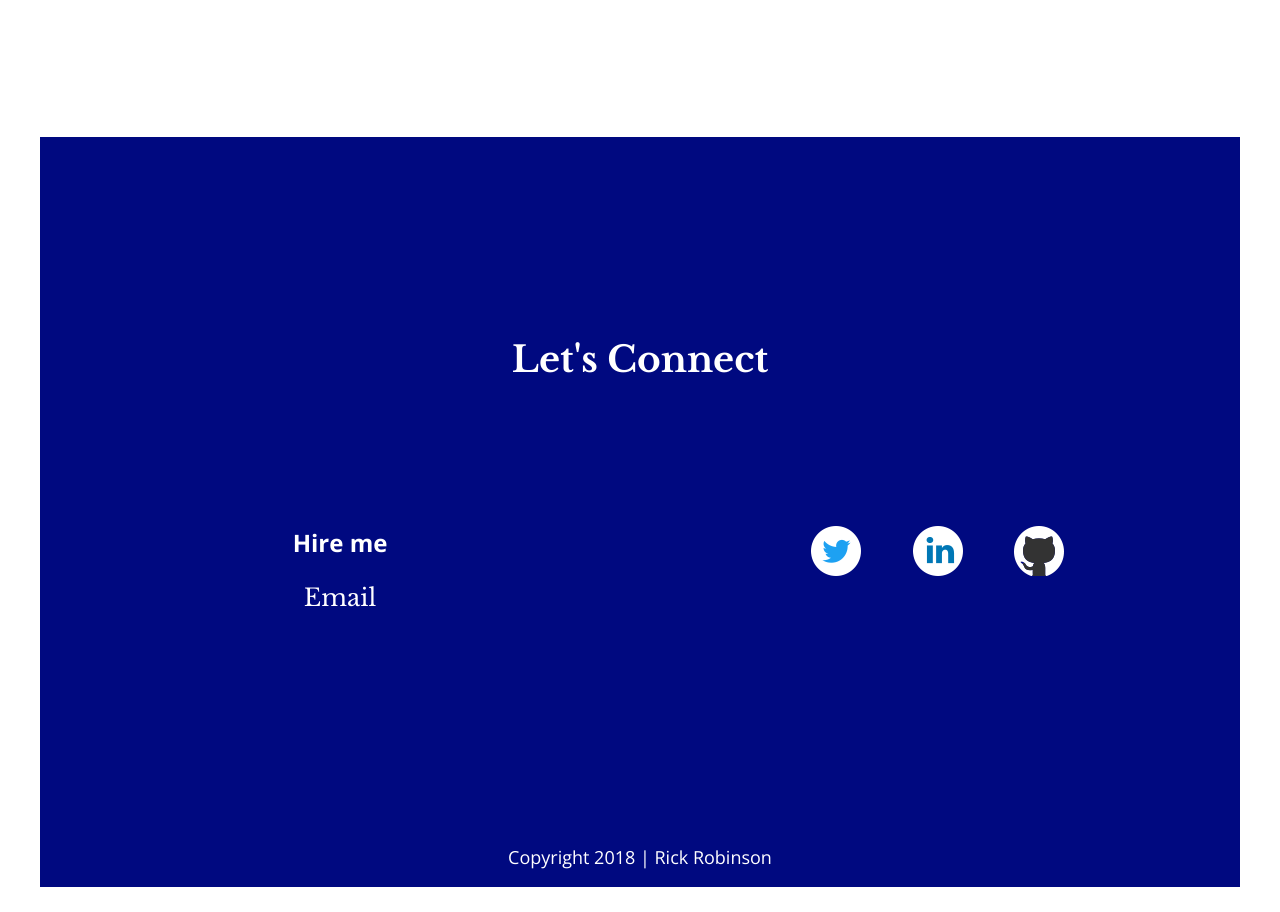
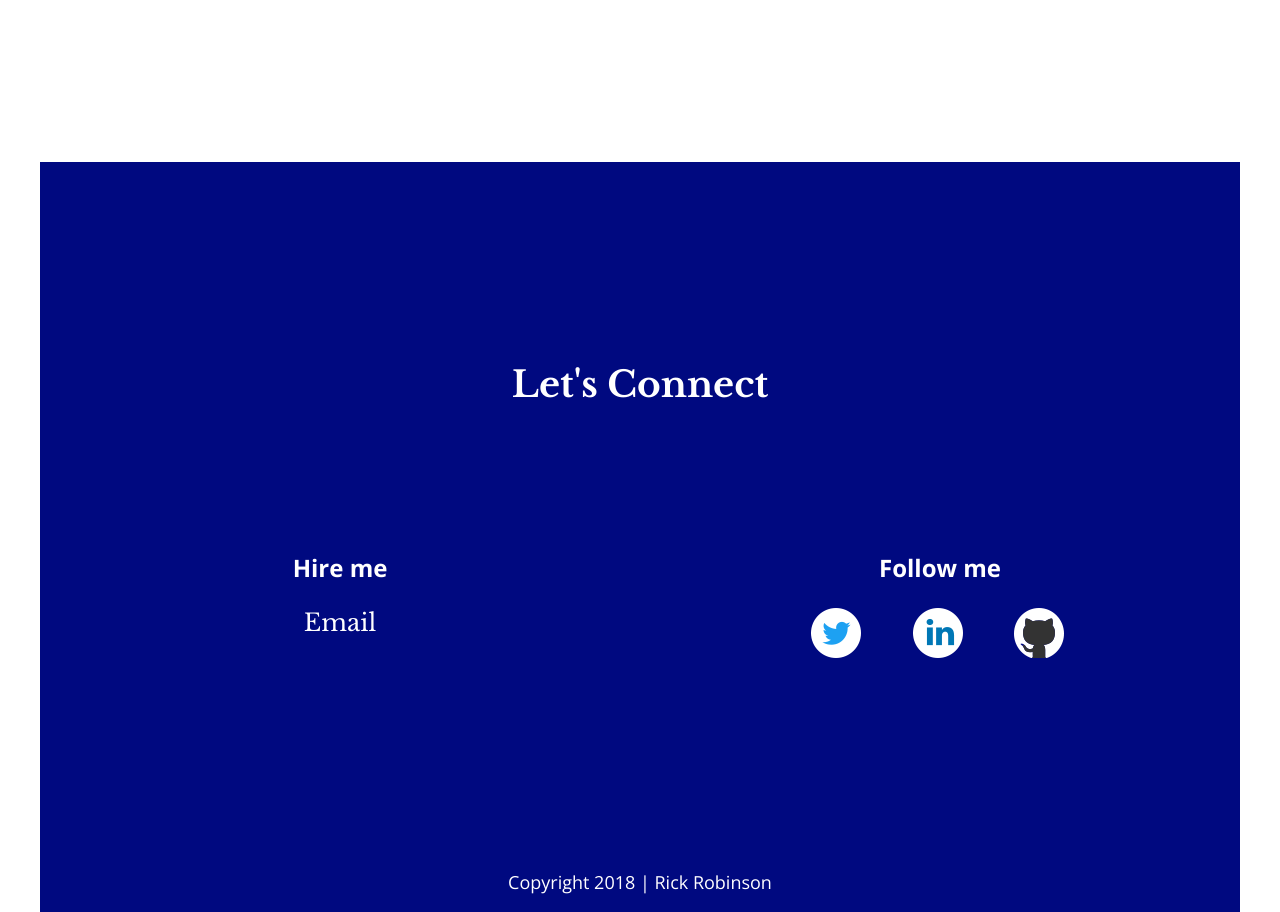
Before and after one commit to RickR89/milestone-portfolio, a plain HTML site: page index.html in a window 1280 px wide. Shown: the part 2880-3792 px from the top of the page. Before the commit the page ends 3767 px from the top, so only its background shows below. Drawn offline with nearby package versions, Linux system fonts and the light colour scheme.

Commit message:
bug fixes

```diff
--- a/css/main.css
+++ b/css/main.css
@@ -115,19 +115,19 @@ nav a:hover {
 
 #portfolio {
     text-align: center;
-    height: 850px;
-    padding: 170px 0 170px 0;
+    height: 700px;
+    padding-top: 170px;
 }
 
 /***** CONTACT *****/
 
 #contact {
     float: left;
-    margin-top: 170px;
     background-color: #000980;
     color: white;
     height: 600px;
     width: 100%;
+    text-align: center;
 }
 
 #contact h2 {
--- a/index.html
+++ b/index.html
@@ -5,7 +5,7 @@
         <title>Rick Robinson's Portfolio</title>
         <link rel="stylesheet" href="css/main.css">
         <link rel="stylesheet" href="css/normalize.css">
-        <link href="https://fonts.googleapis.com/css?family=Libre+Baskerville:400,700|Open+Sans:400,700" rel="stylesheet">
+        <link href="https://fonts.googleapis.com/css?family=Libre+Baskerville:400,700%7COpen+Sans:400,700" rel="stylesheet">
     </head>
     <body>
         <main id="container">
@@ -51,6 +51,8 @@
                         <h3>Holstee Manifesto</h3>
                         <p>HTML5 &amp; CSS Exercise</p>
                     </section>
+            </section>
+
             <section id="contact">
                 <h2>Let's Connect</h2>
                     <section class="half-width">
@@ -58,8 +60,9 @@
                         <a href="mailto:rickman87658@gmail.com?Subject=Work" target="_top">Email</a>
                     </section>
                     <section class="half-width">
+                        <h3>Follow me</h3>
                         <ul>
-                            <li><a href="https://twitter.com/rickman87" target="_blank"><img src="img/icon-twitter.png" alt="twitter icon" target="" /></a></li>
+                            <li><a href="https://twitter.com/rickman87" target="_blank"><img src="img/icon-twitter.png" alt="twitter icon" /></a></li>
                             <li><a href="https://linkedin.com/in/ricky-robinson-031989" target="_blank"><img src="img/icon-linkedin.png" alt="linkedin icon" /></a></li>
                             <li><a href="https://github.com/RickR89" target="_blank"><img src="img/icon-github.png" alt="github icon" /></a></li>
                         </ul>
```
